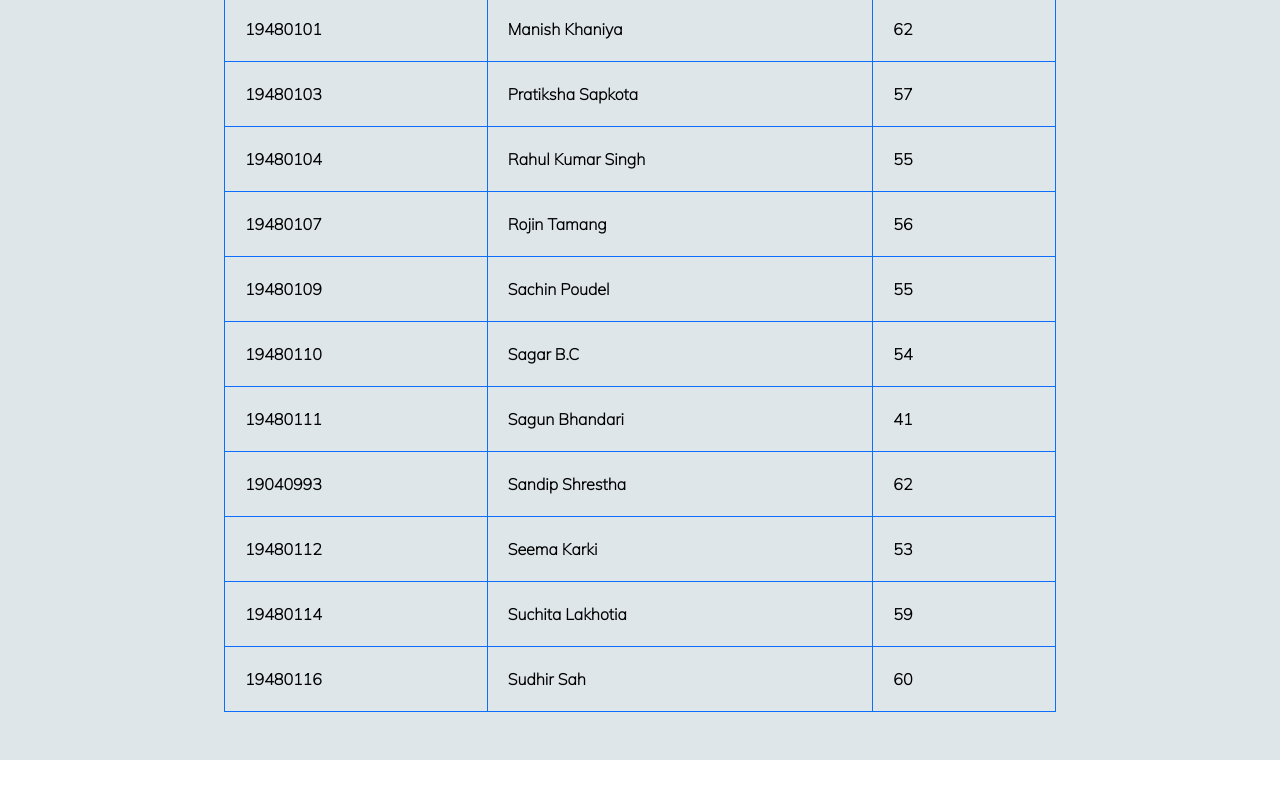
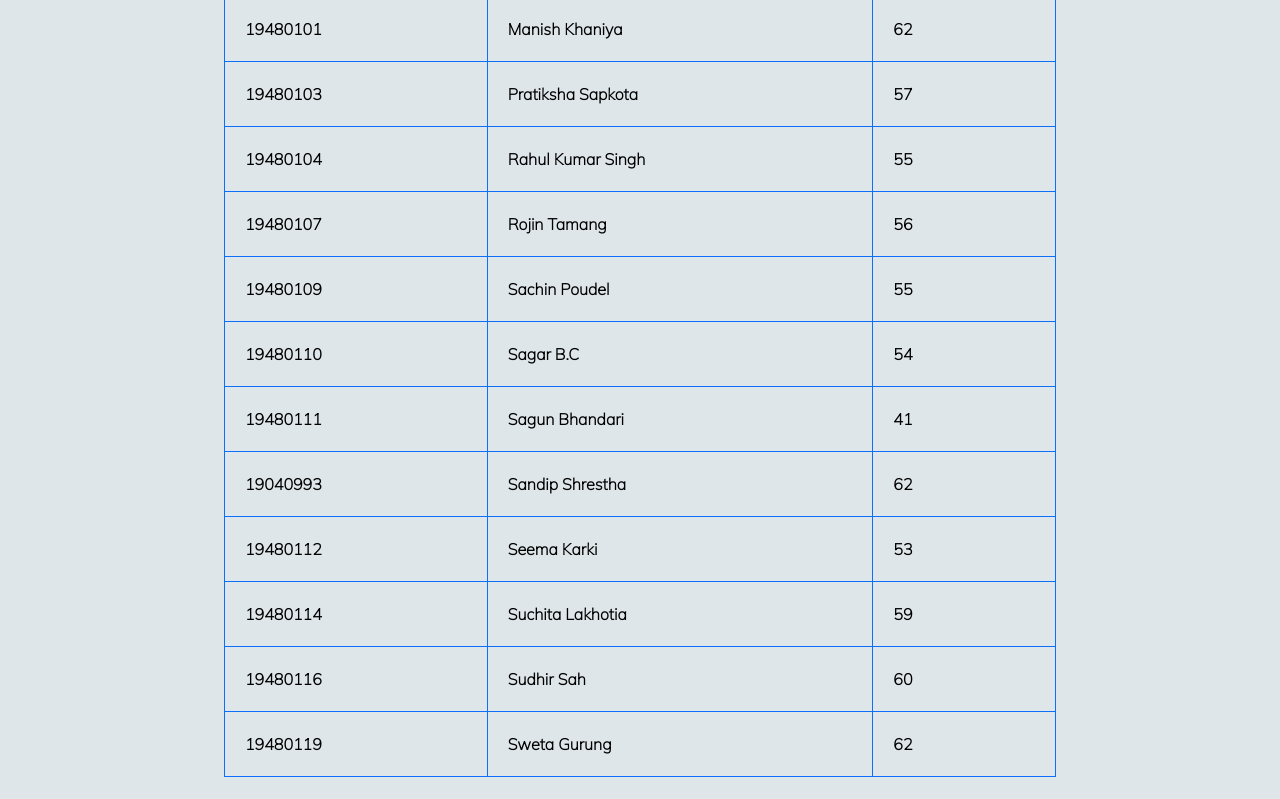
Before and after one commit to Hardik1818/BE-ELE-IV-Engineering-Maths-Result, a plain HTML site: page index.html in a window 1280 px wide. Shown: the part 877-1676 px from the top of the page. Before the commit the page ends 1637 px from the top, so only its background shows below. Drawn offline with nearby package versions, Linux system fonts and the light colour scheme.

Commit message:
Update index.html

```diff
--- a/index.html
+++ b/index.html
@@ -48,6 +48,7 @@
                         <tr><td>19480112</td><td>Seema Karki</td><td>53</td></tr>
                         <tr><td>19480114</td><td>Suchita Lakhotia</td><td>59</td></tr>
                         <tr><td>19480116</td><td>Sudhir Sah</td><td>60</td></tr>
+                        <tr><td>19480119</td><td>Sweta Gurung</td><td>62</td></tr>
                     </center>
                     </tbody>
                   </table>
```
